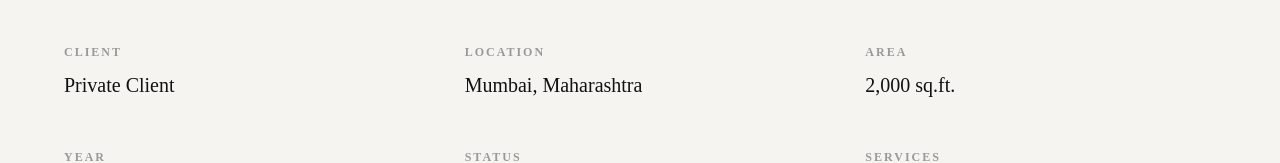
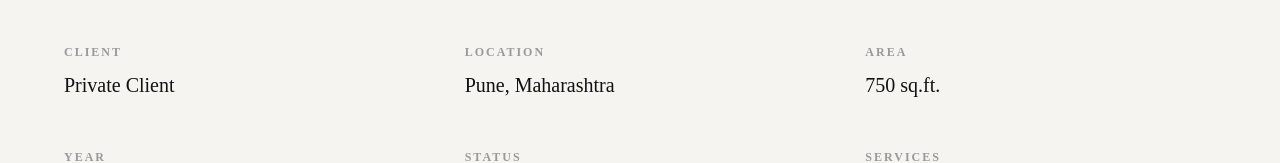
Before and after one commit to ssk607/atharva-arch-portfolio, a Next.js app: page /projects/gazebo in a window 1280 px wide. Shown: the part 506-669 px from the top of the page. Built offline with nearby package versions, Linux system fonts and the light colour scheme.

Commit message:
Added some changes

```diff
--- a/app/data/project.js
+++ b/app/data/project.js
@@ -35,6 +35,7 @@ const projects = [
       "/images/MORESHWAR_BUILDCON.jpg",
       "/images/MORESHWAR_02.jpg",
       "/images/MORESHWAR_03.jpg",
+      "/images/MORESHWAR_04.jpeg"
     ],
   },
 
@@ -49,9 +50,9 @@ const projects = [
 
     client: "Private Client",
 
-    location: "Mumbai, Maharashtra",
+    location: "Pune, Maharashtra",
 
-    area: "2,000 sq.ft.",
+    area: "750 sq.ft.",
 
     year: "2026",
 
@@ -82,17 +83,16 @@ const projects = [
 
     client: "Om Construction",
 
-    location: "Alibaug, Maharashtra",
+    location: "Pune, Maharashtra",
 
-    area: "12,500 sq.ft.",
+    area: "20,000 sq.ft.",
 
     year: "2026",
 
-    status: "Built",
+    status: "Ongoing",
 
     services: [
-      "Architectural Design",
-      "Interior Design",
+      "Architectural Design"
     ],
 
     description:
```
Also changed, not shown: public/images/MORESHWAR_04.jpeg (added).
